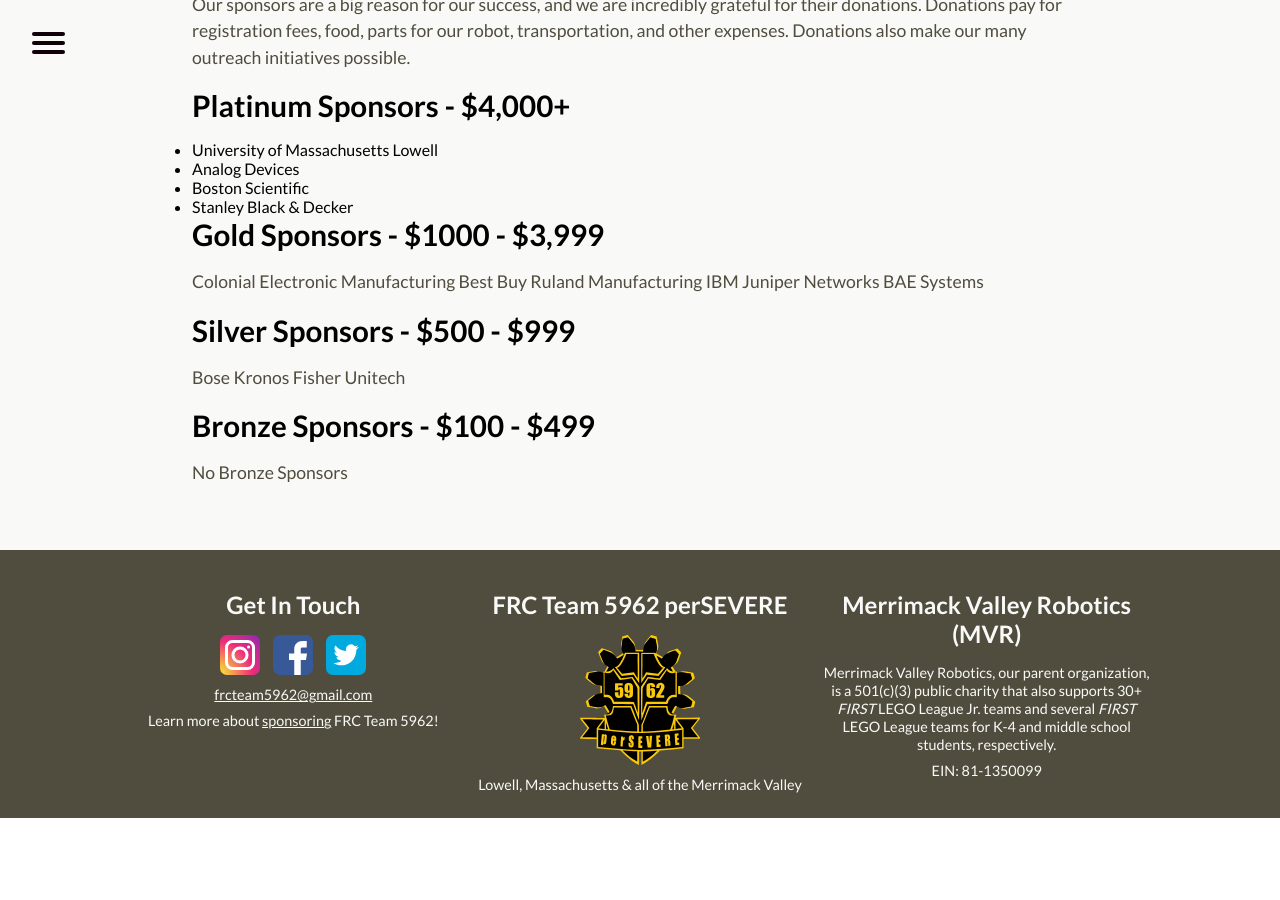
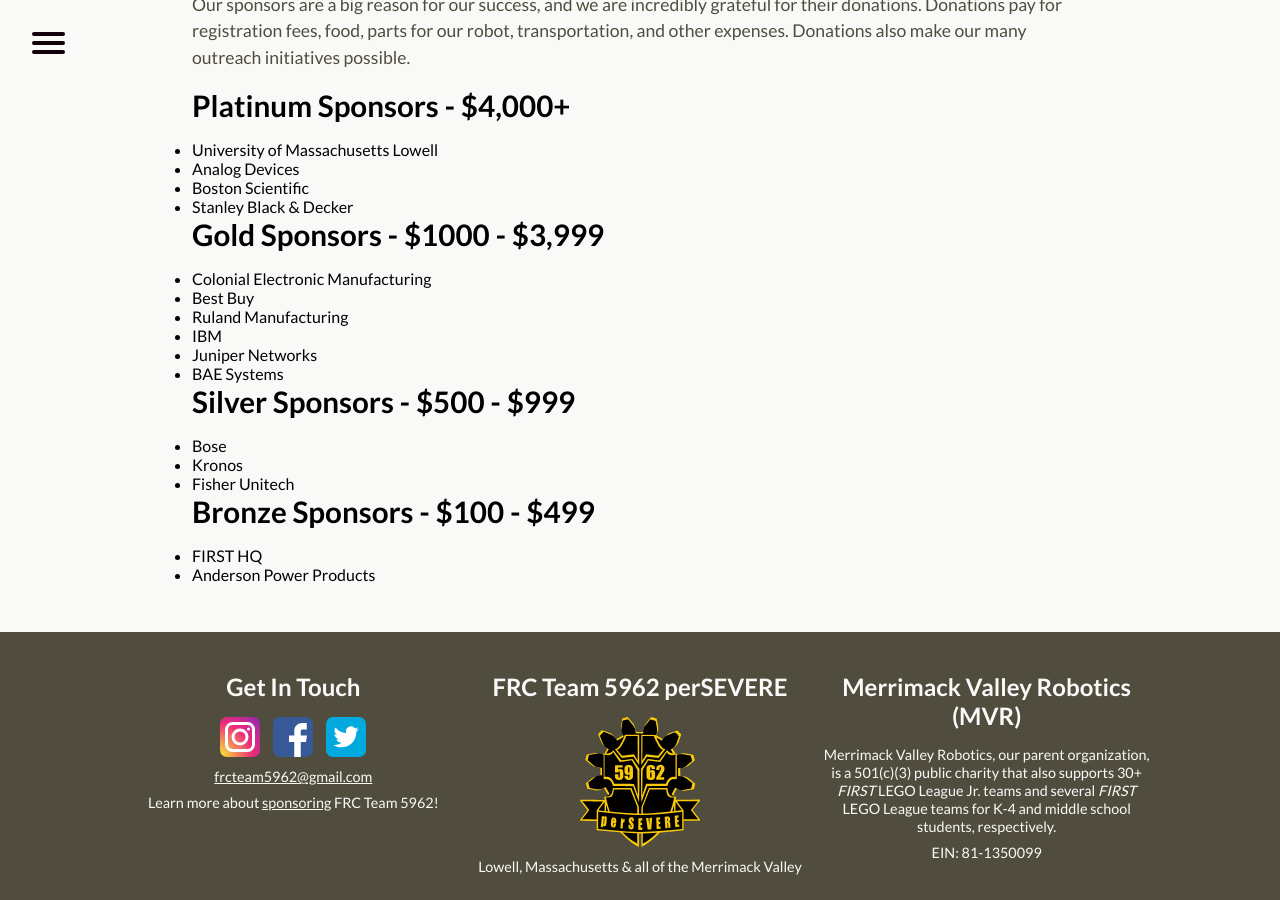
Before and after one commit to perSEVERE-5962/frc5962, a Jekyll site: the page built from sponsors.md, in a window 1280 px wide and 900 px high, scrolled down 612 px. Built offline with Jekyll 4.4.1, drawn with Linux system fonts in a browser that asks for light colours; before the commit the page ends 1430 px from its top, so only the background shows below that.

Commit message:
Updated Sponsors

```diff
--- a/sponsors.md
+++ b/sponsors.md
@@ -13,17 +13,18 @@
 
 
 ## Gold Sponsors - $1000 - $3,999
-Colonial Electronic Manufacturing
-Best Buy
-Ruland Manufacturing
-IBM
-Juniper Networks
-BAE Systems
+* Colonial Electronic Manufacturing
+* Best Buy
+* Ruland Manufacturing
+* IBM
+* Juniper Networks
+* BAE Systems
 
 ## Silver Sponsors - $500 - $999
-Bose
-Kronos
-Fisher Unitech
+* Bose
+* Kronos
+* Fisher Unitech
 
 ## Bronze Sponsors - $100 - $499
-No Bronze Sponsors
+* FIRST HQ
+* Anderson Power Products
```
